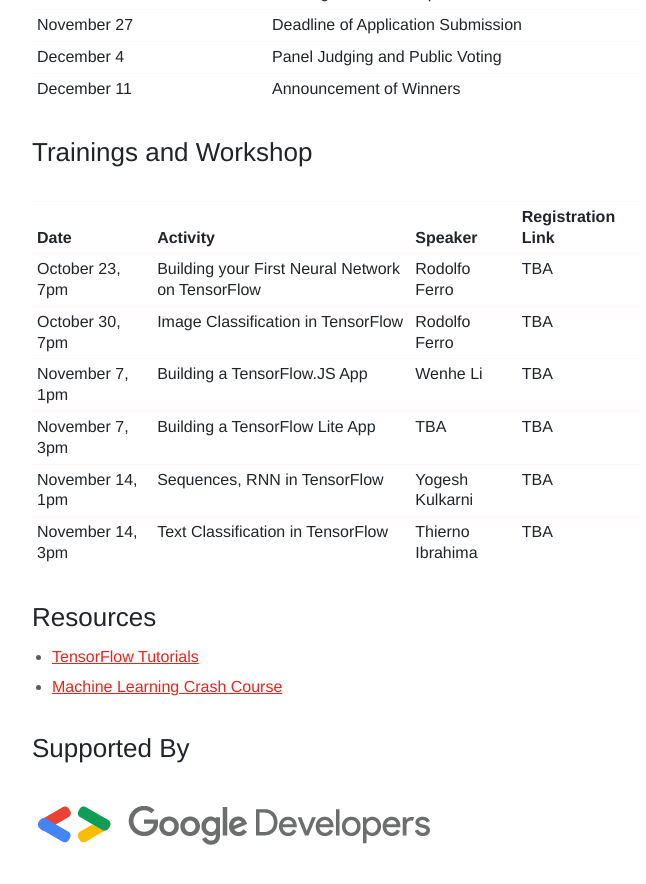
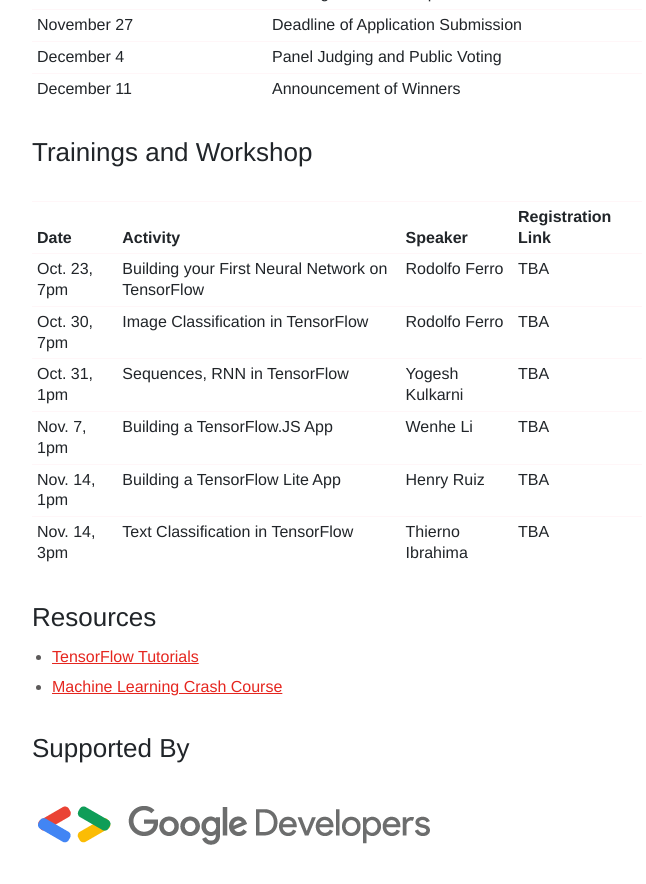
Before and after one commit to aipilipinas/aipilipinas.github.io, a Jekyll site: the page built from _events/tfshowcase.md, in a window 1280 px wide and 900 px high, scrolled down 2193 px. Shown: the top 884 px of the window, without its empty margins (143-789 px from the left). Built offline with Jekyll 4.4.1, drawn with Linux system fonts in a browser that asks for light colours.

Commit message:
Update event details

```diff
--- a/_events/tfshowcase.md
+++ b/_events/tfshowcase.md
@@ -47,12 +47,12 @@
 
 Date | Activity | Speaker | Registration Link
 --- | --- | --- | ---
-October 23, 7pm | Building your First Neural Network on TensorFlow | Rodolfo Ferro | TBA
-October 30, 7pm | Image Classification in TensorFlow | Rodolfo Ferro | TBA
-November 7, 1pm | Building a TensorFlow.JS App | Wenhe Li | TBA
-November 7, 3pm | Building a TensorFlow Lite App | TBA | TBA
-November 14, 1pm | Sequences, RNN in TensorFlow | Yogesh Kulkarni | TBA
-November 14, 3pm | Text Classification in TensorFlow | Thierno Ibrahima | TBA
+Oct. 23, 7pm | Building your First Neural Network on TensorFlow | Rodolfo Ferro | TBA
+Oct. 30, 7pm | Image Classification in TensorFlow | Rodolfo Ferro | TBA
+Oct. 31, 1pm | Sequences, RNN in TensorFlow | Yogesh Kulkarni | TBA
+Nov. 7, 1pm | Building a TensorFlow.JS App | Wenhe Li | TBA
+Nov. 14, 1pm | Building a TensorFlow Lite App | Henry Ruiz | TBA
+Nov. 14, 3pm | Text Classification in TensorFlow | Thierno Ibrahima | TBA
 
 
 ## Resources
```
